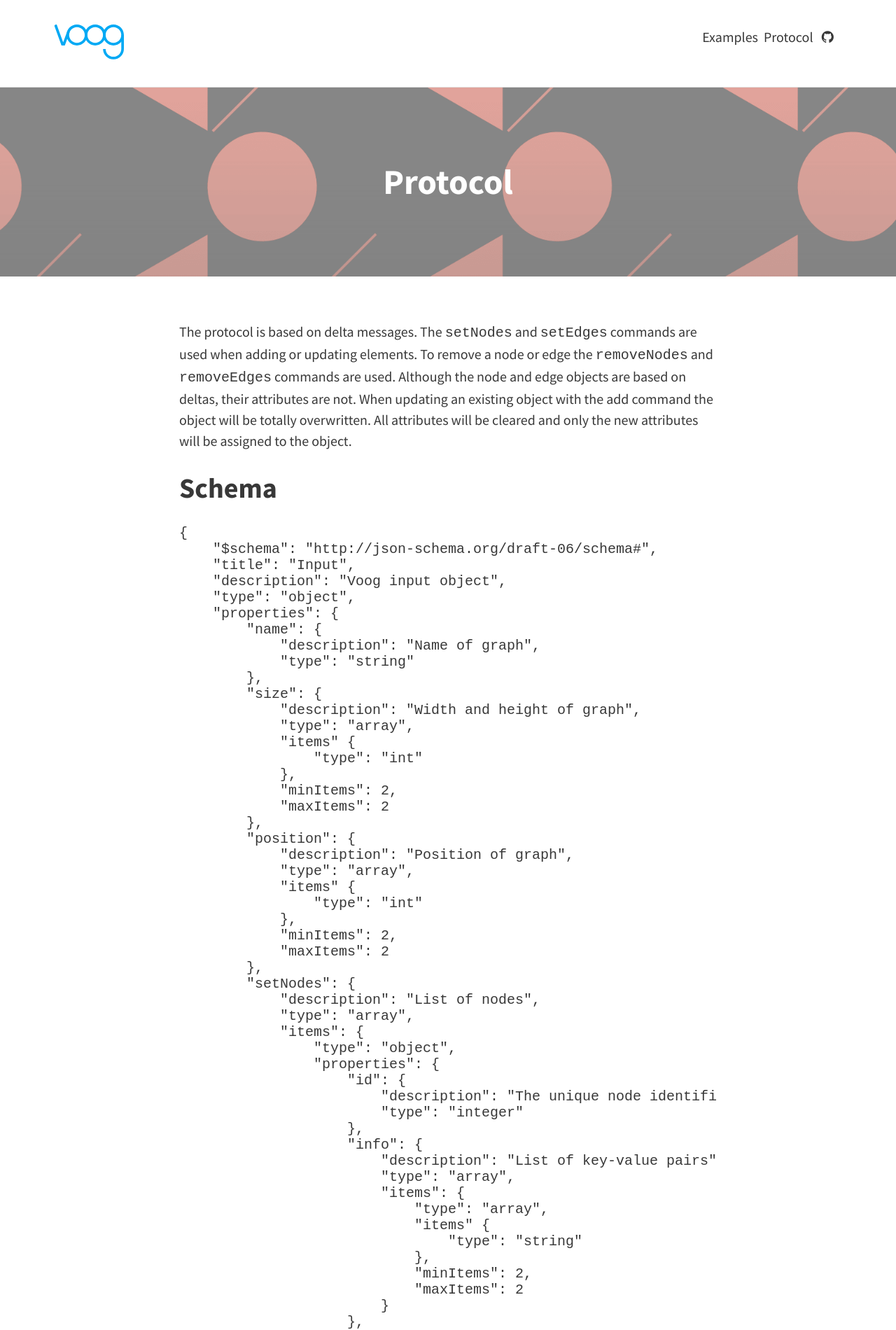
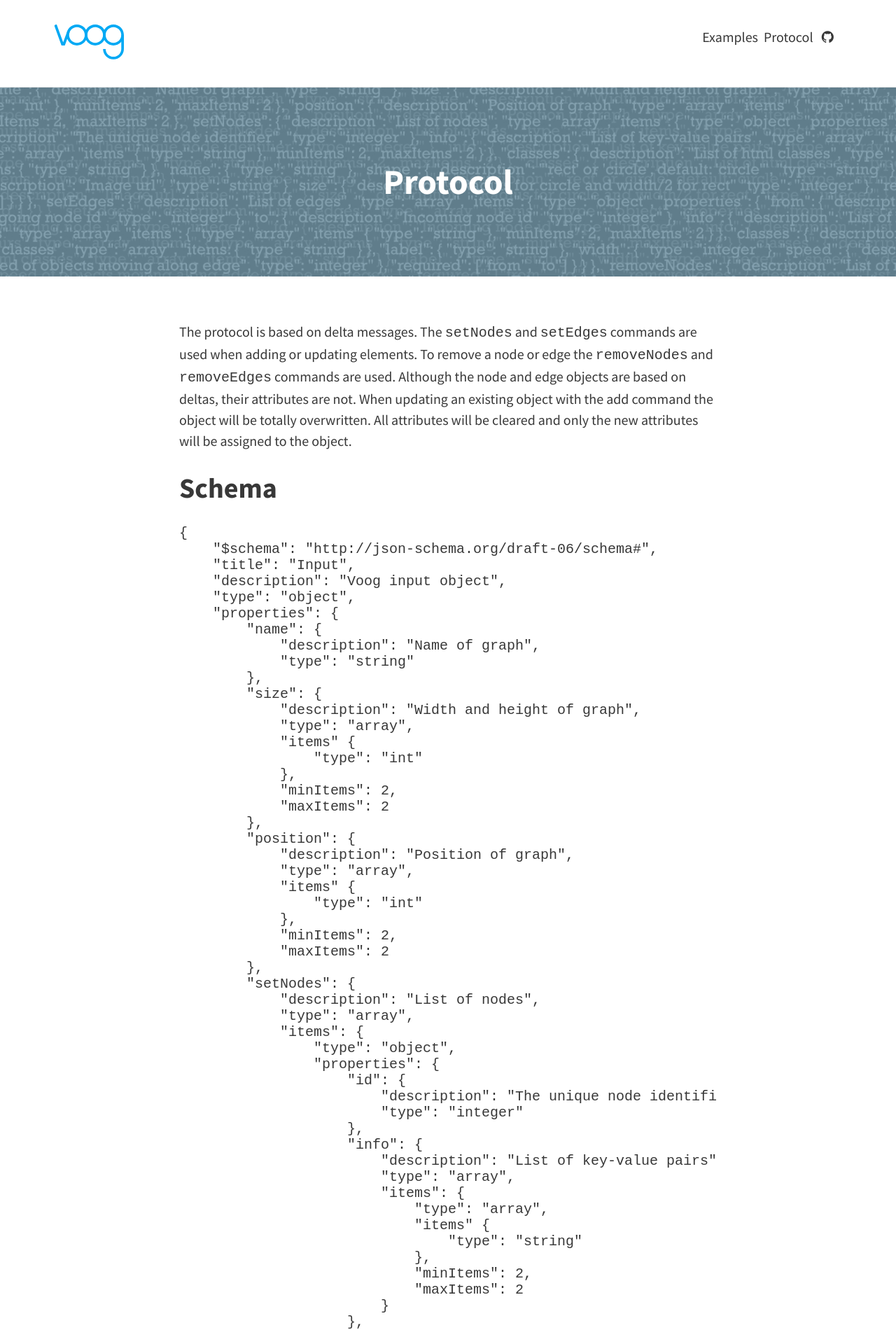
Before and after one commit to kantega/voog, a Jekyll site: the page built from protocol.md, in a window 1280 px wide. Shown: the top 1900 px of the page at 70% size. Built offline with Jekyll 4.4.1, drawn with Linux system fonts in a browser that asks for light colours.

Commit message:
Update images

```diff
--- a/_config.yml
+++ b/_config.yml
@@ -14,7 +14,7 @@ theme_settings:
   # Header and footer text
   header_text: >
      <p>Stream network visualiser</p>
-  header_text_feature_image: assets/img/circles.jpg
+  header_text_feature_image: assets/img/banner.jpg
   footer_text: >
 
   # Icons
--- a/protocol.md
+++ b/protocol.md
@@ -2,7 +2,7 @@
 layout: page
 title: Protocol
 permalink: /protocol/
-feature-img: "assets/img/sample_feature_img_2.png"
+feature-img: "assets/img/protocol.jpg"
 ---
 
 The protocol is based on delta messages. The `setNodes` and `setEdges` commands are used when adding or updating elements.
```
Also changed, not shown: assets/img/banner.jpg (added), assets/img/protocol.jpg (added), assets/img/sample_feature_img.png (deleted), assets/img/sample_feature_img_2.png (deleted), assets/img/sample_feature_img_3.png (deleted).
